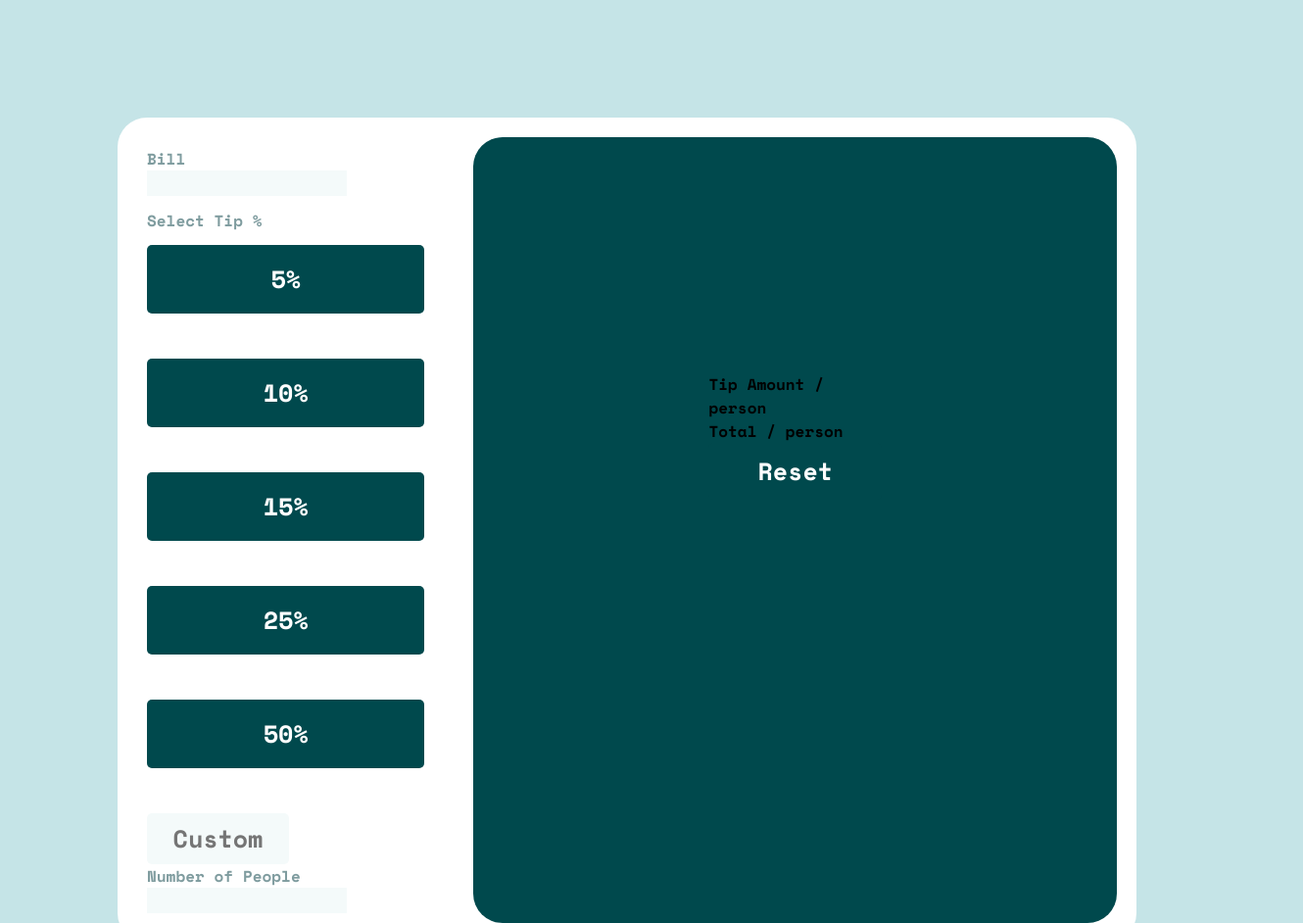
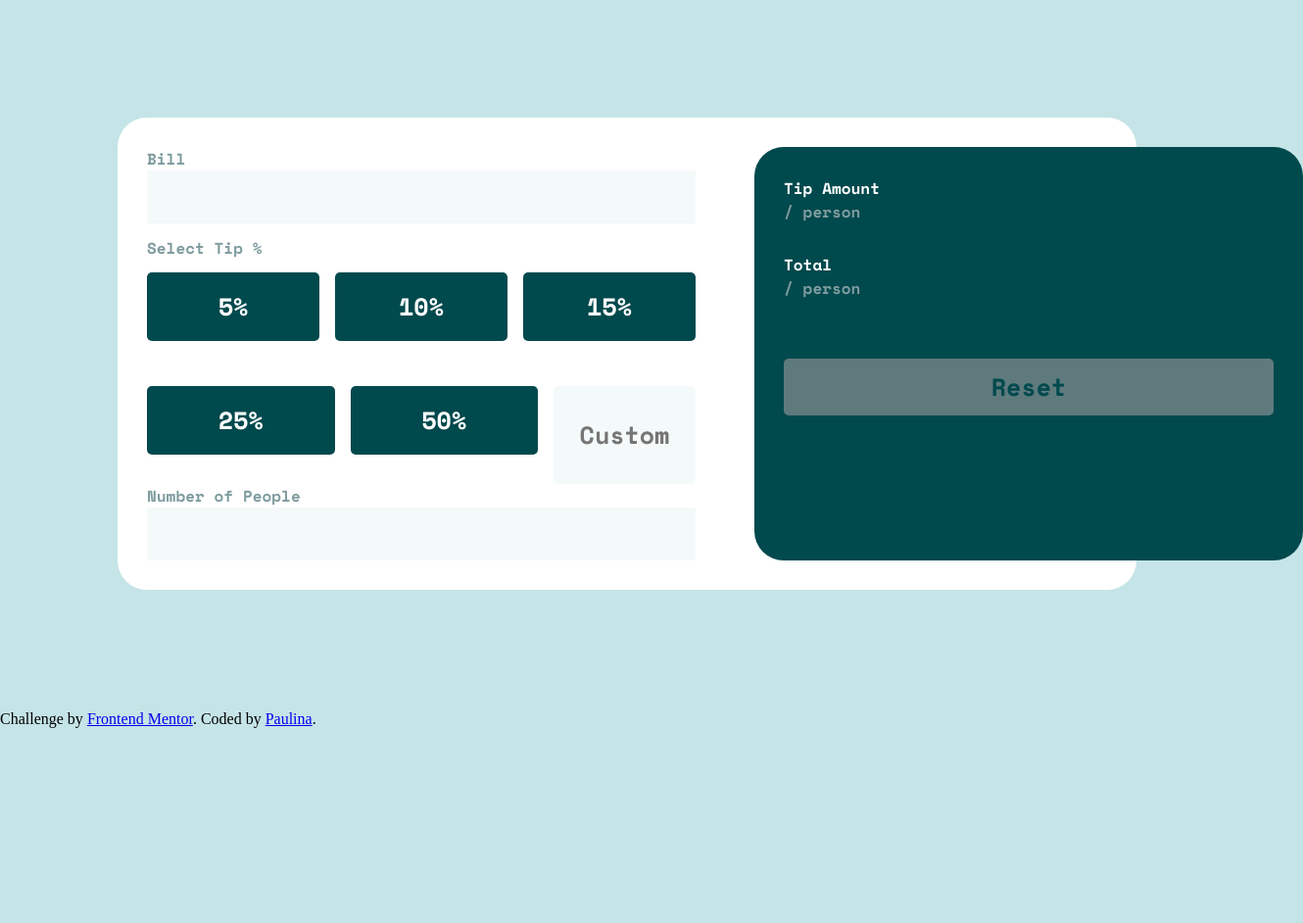
Before and after one commit to Paulina-Wisniewska/tip-calc, a plain HTML site: page index.html in a window 1280 px wide. Shown: the top 942 px of the page at 98% size, 1330 px wide, since content can reach past the window. After the commit the page ends 800 px from the top, so only its background shows below. Drawn offline with nearby package versions, Linux system fonts and the light colour scheme.

Commit message:
added styles

```diff
--- a/index.html
+++ b/index.html
@@ -39,15 +39,15 @@
 
     <div class="summary">
       <div class="tip-amount">
-        Tip Amount
-      / person
+       <h4 class="summary-h4">Tip Amount</h4>
+       <p>/ person</p>
       </div>
       <div class="total">
-        Total
-        / person
+        <h4 class="summary-h4">Total</h4>
+        <p>/ person</p>
       </div>
 
-      <button>Reset</button>
+      <button class="reset">Reset</button>
     </div>
   </div>
 
--- a/styles.css
+++ b/styles.css
@@ -72,8 +72,8 @@
   .summary {
     background-color:hsl(183, 100%, 15%);
     border-radius: 30px;
-    padding: 240px;
-    margin: 20px;
+    margin: 30px;
+    width: 900px;
   }
 
   .tip-per {
@@ -87,6 +87,8 @@
   input {
     background-color: hsl(189, 41%, 97%);
     border: none;
+    width: 560px;
+    padding: 15px 0px 15px;
   }
   button {
     border: none;
@@ -116,3 +118,26 @@
   .tip-select {
     line-height: 50px;
   }
+
+  .summary-h4 {
+    color: hsl(0, 0%, 100%);
+  }
+
+  p {
+    color: hsl(184, 14%, 56%);
+  }
+
+  .reset {
+    background-color: hsl(186, 14%, 43%);
+    color: hsl(183, 100%, 15%);
+    width: 500px;
+    margin: 30px;
+  }
+
+  .tip-amount {
+    margin: 30px;
+  }
+
+  .total {
+    margin: 30px;
+  }
```
